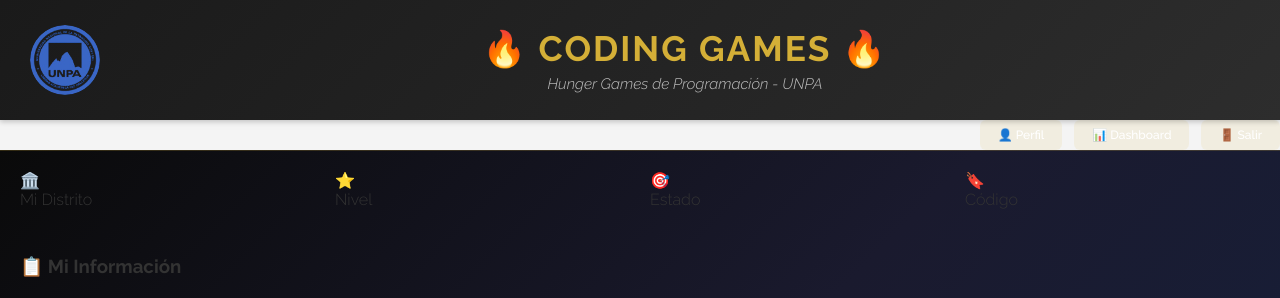
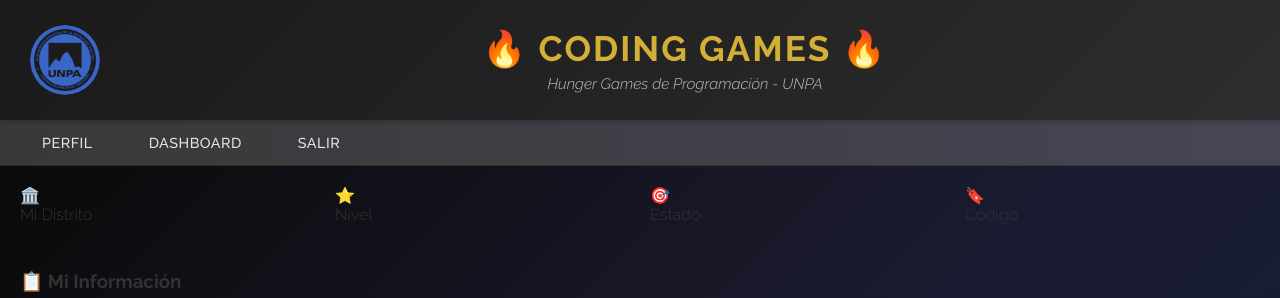
Before and after one commit to NicoButter/UNPA_Coding_Games, a Django app: page /dashboard/ in a window 1280 px wide. Shown: the top 298 px of the page. Run offline with Django 5.2, Linux system fonts and the light colour scheme; the visitor is signed in with stand-in values (Sample User, id 1); data that the repository does not hold is empty.

Commit message:
feat: Update navigation styles and improve alert components; remove emoji from navbar links for consistency

```diff
--- a/static/css/base_styles.css
+++ b/static/css/base_styles.css
@@ -81,28 +81,39 @@
     display: flex;
     align-items: center;
     gap: 12px;
-    justify-content: flex-end;
+    justify-content: flex-start;
     flex-shrink: 0;
+    background: linear-gradient(90deg, rgba(10, 10, 10, 0.8), rgba(26, 26, 46, 0.8));
+    padding: 0 20px;
 }
 
 .nav-links a {
-    color: #fff;
+    color: #e8e4d9;
     text-decoration: none;
-    font-size: 0.75em;
-    padding: 6px 16px;
+    font-size: 0.9em;
+    padding: 12px 20px;
     border-radius: 6px;
     transition: all 0.3s ease;
     border: 2px solid transparent;
-    background-color: rgba(212, 175, 55, 0.1);
+    background-color: transparent;
     font-weight: 500;
     white-space: nowrap;
+    text-transform: uppercase;
+    letter-spacing: 0.5px;
 }
 
 .nav-links a:hover {
+    background-color: rgba(212, 175, 55, 0.2);
+    border-color: #d4af37;
+    color: #d4af37;
+    transform: translateY(-2px);
+    box-shadow: 0 4px 12px rgba(212, 175, 55, 0.3);
+}
+
+.nav-links a.active {
     background-color: rgba(212, 175, 55, 0.3);
     border-color: #d4af37;
-    transform: translateY(-2px);
-    box-shadow: 0 4px 12px rgba(212, 175, 55, 0.2);
+    color: #d4af37;
 }
 
 /* Avatar en header */
--- a/templates/fragments/navbar_by_role/navbar_anonymous.html
+++ b/templates/fragments/navbar_by_role/navbar_anonymous.html
@@ -1,3 +1,3 @@
 <!-- Navbar para Usuario Anónimo -->
-<a href="{% url 'login' %}" class="nav-link">🔐 Ingreso al Capitolio</a>
-<a href="{% url 'register' %}" class="nav-link">📝 Acreditarse como Tributo</a>
+<a href="{% url 'login' %}">Ingreso al Capitolio</a>
+<a href="{% url 'register' %}">Acreditarse como Tributo</a>
--- a/templates/fragments/navbar_by_role/navbar_mentor.html
+++ b/templates/fragments/navbar_by_role/navbar_mentor.html
@@ -1,4 +1,4 @@
 <!-- Navbar para Mentor -->
-<a href="{% url 'perfil' %}" class="nav-link">👤 Perfil</a>
-<a href="{% url 'dashboards:dashboard' %}" class="nav-link">📊 Dashboard</a>
-<a href="{% url 'logout' %}" class="nav-link">🚪 Salir</a>
+<a href="{% url 'perfil' %}">Perfil</a>
+<a href="{% url 'dashboards:dashboard' %}">Dashboard</a>
+<a href="{% url 'logout' %}">Salir</a>
--- a/templates/fragments/navbar_by_role/navbar_tributo.html
+++ b/templates/fragments/navbar_by_role/navbar_tributo.html
@@ -1,4 +1,4 @@
 <!-- Navbar para Tributo -->
-<a href="{% url 'perfil' %}" class="nav-link">👤 Perfil</a>
-<a href="{% url 'dashboards:dashboard' %}" class="nav-link">📊 Dashboard</a>
-<a href="{% url 'logout' %}" class="nav-link">🚪 Salir</a>
+<a href="{% url 'perfil' %}">Perfil</a>
+<a href="{% url 'dashboards:dashboard' %}">Dashboard</a>
+<a href="{% url 'logout' %}">Salir</a>
```
Also changed, not shown: static/css/fragments.css (+29 -20 lines), templates/fragments/navbar_by_role/navbar_jefe.html (+5 -5 lines).
